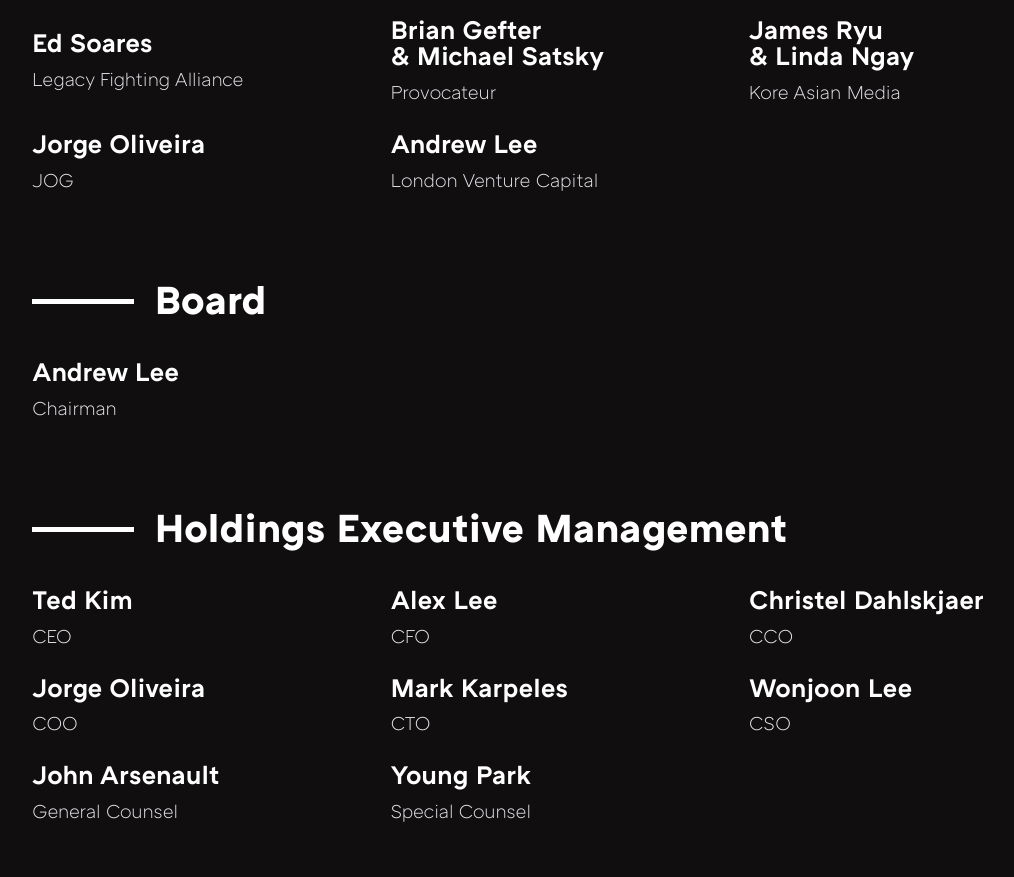
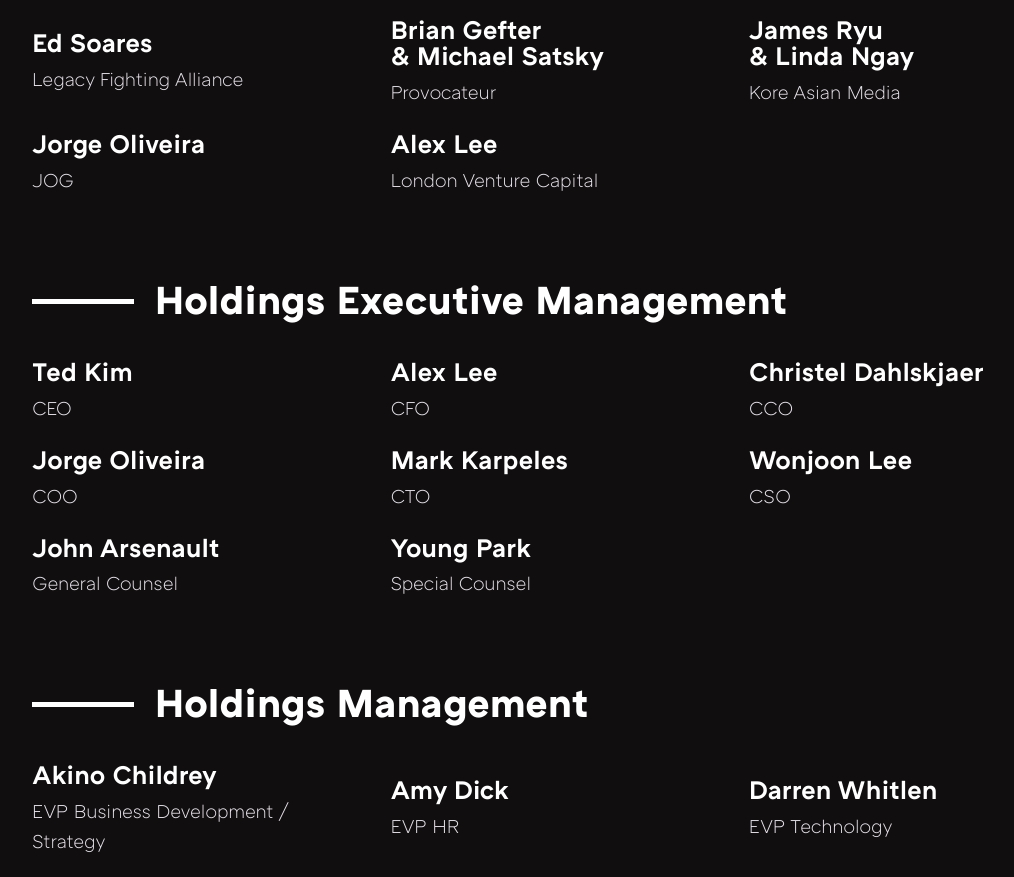
Before and after one commit to LondonTrustMedia/ltm_web, a plain HTML site: page web/about/index.html in a window 1280 px wide. Shown: the part 1080-1957 px from the top of the page, without its empty margins (96-1110 px from the left). Drawn offline with Linux system fonts and the light colour scheme.

Commit message:
removed andrew lee

```diff
--- a/web/about/index.html
+++ b/web/about/index.html
@@ -141,20 +141,10 @@
             <em>JOG</em>
           </li>
           <li>
-            <h3>Andrew Lee</h3>
+            <h3>Alex Lee</h3>
             <em>London Venture Capital</em>
           </li>
           <li></li>
-        </ul>
-      </li>
-      <li>
-        <h2>
-          <span class="line__middle"></span>Board</h2>
-        <ul class="user__list">
-          <li>
-            <h3>Andrew Lee</h3>
-            <em>Chairman</em>
-          </li>
         </ul>
       </li>
       <li>
```
